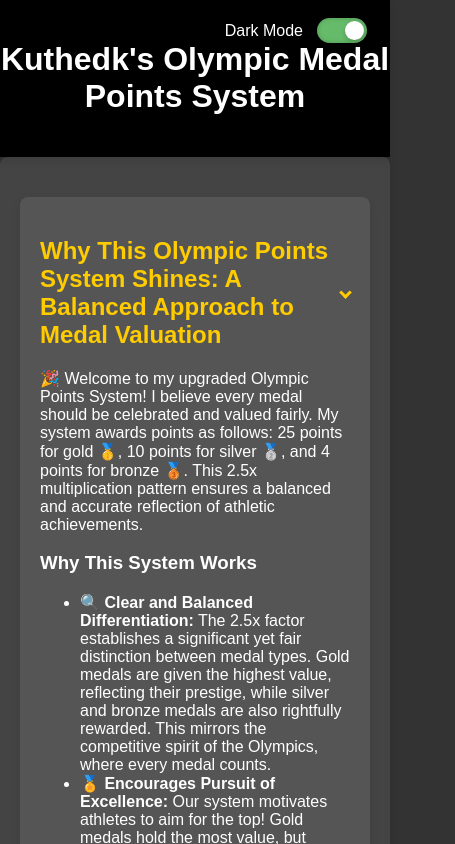
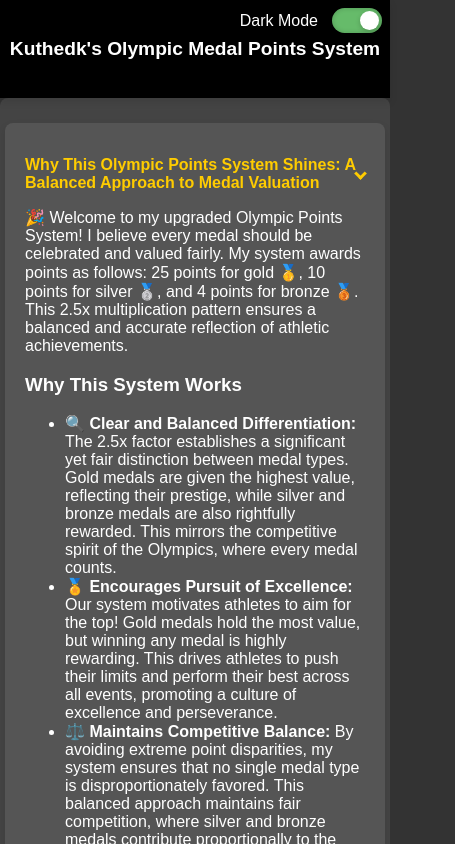
Before and after one commit to kuthedk/olympic-medal-tracker, a plain HTML site: page public/index.html in a window 390 px wide. Shown: the top 844 px of the page, 455 px wide, since content can reach past the window. Drawn offline with Linux system fonts and the light colour scheme.

Commit message:
Update index.html

```diff
--- a/public/index.html
+++ b/public/index.html
@@ -199,6 +199,68 @@
     .credits a:hover {
       color: #fff;
     }
+
+    @media (max-width: 768px) {
+      .toggle-container {
+        top: 10px;
+        right: 10px;
+      }
+
+      header h1 {
+        font-size: 1.5em;
+        padding: 10px 0;
+      }
+
+      .container {
+        padding: 10px;
+      }
+
+      .description h2 {
+        font-size: 1.2em;
+      }
+
+      table,
+      th,
+      td {
+        font-size: 12px;
+      }
+
+      .flag {
+        width: 15px;
+        height: 10px;
+      }
+    }
+
+    @media (max-width: 480px) {
+      .toggle-container {
+        top: 5px;
+        right: 5px;
+      }
+
+      header h1 {
+        font-size: 1.2em;
+        padding: 5px 0;
+      }
+
+      .container {
+        padding: 5px;
+      }
+
+      .description h2 {
+        font-size: 1em;
+      }
+
+      table,
+      th,
+      td {
+        font-size: 10px;
+      }
+
+      .flag {
+        width: 12px;
+        height: 8px;
+      }
+    }
   </style>
 </head>
 
```
